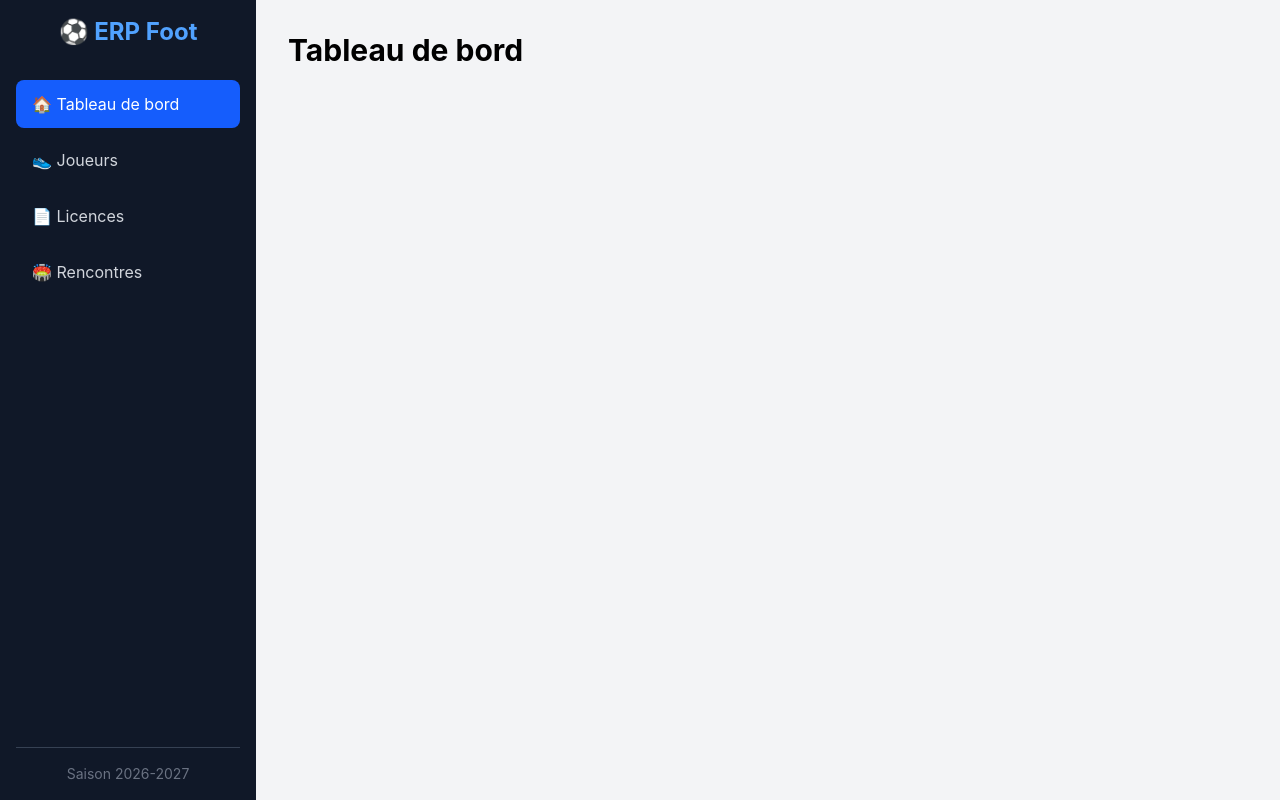
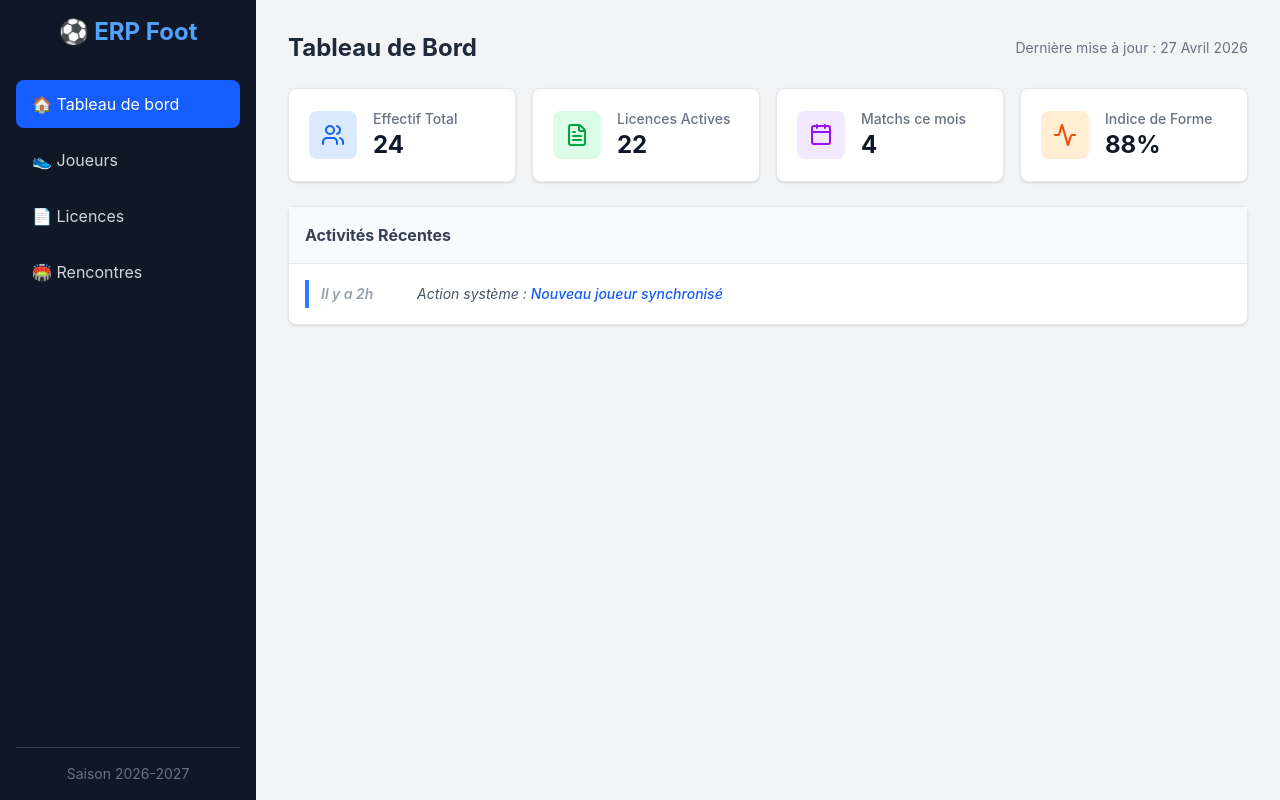
Before and after one commit to S-dev69/erp-foot, a React (Vite) app in the folder frontend/: page / in a window 1280 px wide. Built offline with nearby package versions, Linux system fonts and the light colour scheme.

Commit message:
feat(frontend): refonte graphique pro avec data table et dashboard

```diff
--- a/frontend/package.json
+++ b/frontend/package.json
@@ -12,6 +12,7 @@
   "dependencies": {
     "@tailwindcss/vite": "^4.2.4",
     "axios": "^1.15.2",
+    "lucide-react": "^1.11.0",
     "react": "^19.2.5",
     "react-dom": "^19.2.5",
     "react-router-dom": "^7.14.2"
--- a/frontend/src/App.tsx
+++ b/frontend/src/App.tsx
@@ -1,11 +1,62 @@
 import { BrowserRouter, Routes, Route } from 'react-router-dom';
 import Sidebar from './components/Sidebar';
 import JoueursList from './components/JoueursList';
+import { Users, FileText, Calendar, Activity } from 'lucide-react';
 
-// pages temporaires pour tester la navigation
-const Dashboard = () => <h2 className="text-3xl font-bold">Tableau de bord</h2>;
-const Licences = () => <h2 className="text-3xl font-bold">Gestion des Licences</h2>;
-const Rencontres = () => <h2 className="text-3xl font-bold">Calendrier des Rencontres</h2>;
+const Dashboard = () => (
+  <div className="space-y-6">
+    <div className="flex justify-between items-center">
+      <h2 className="text-2xl font-bold text-gray-800">Tableau de Bord</h2>
+      <span className="text-sm text-gray-500">Dernière mise à jour : 27 Avril 2026</span>
+    </div>
+
+    {/* Grille de statistiques type ERP */}
+    <div className="grid grid-cols-1 md:grid-cols-2 lg:grid-cols-4 gap-4">
+      {[
+        { label: 'Effectif Total', value: '24', icon: Users, color: 'text-blue-600', bg: 'bg-blue-100' },
+        { label: 'Licences Actives', value: '22', icon: FileText, color: 'text-green-600', bg: 'bg-green-100' },
+        { label: 'Matchs ce mois', value: '4', icon: Calendar, color: 'text-purple-600', bg: 'bg-purple-100' },
+        { label: 'Indice de Forme', value: '88%', icon: Activity, color: 'text-orange-600', bg: 'bg-orange-100' },
+      ].map((stat, i) => (
+        <div key={i} className="bg-white p-5 rounded-lg border border-gray-200 shadow-sm flex items-center space-x-4">
+          <div className={`${stat.bg} p-3 rounded-lg`}>
+            <stat.icon className={`w-6 h-6 ${stat.color}`} />
+          </div>
+          <div>
+            <p className="text-sm text-gray-500 font-medium">{stat.label}</p>
+            <p className="text-2xl font-bold text-gray-900">{stat.value}</p>
+          </div>
+        </div>
+      ))}
+    </div>
+
+    {/* Journal d'activité*/}
+    <div className="bg-white border border-gray-200 rounded-lg shadow-sm">
+      <div className="p-4 border-b border-gray-200 font-bold text-gray-700 bg-gray-50">Activités Récentes</div>
+      <div className="p-4 space-y-4">
+        <div className="flex items-center text-sm border-l-4 border-blue-500 pl-3 py-1">
+          <span className="font-semibold w-24 text-gray-400 italic">Il y a 2h</span>
+          <p className="text-gray-600 italic">Action système : <span className="text-blue-600 font-medium">Nouveau joueur synchronisé</span></p>
+        </div>
+      </div>
+    </div>
+  </div>
+);
+
+// --- COMPOSANTS TEMPORAIRES ---
+const Licences = () => (
+  <div className="bg-white p-6 rounded-xl border border-gray-200 shadow-sm text-center py-12">
+    <h3 className="text-xl font-bold text-gray-500">📄 Module Licences</h3>
+    <p className="text-gray-400 mt-2">En cours de développement...</p>
+  </div>
+);
+
+const Rencontres = () => (
+  <div className="bg-white p-6 rounded-xl border border-gray-200 shadow-sm text-center py-12">
+    <h3 className="text-xl font-bold text-gray-500">🗓️ Module Rencontres</h3>
+    <p className="text-gray-400 mt-2">En cours de développement...</p>
+  </div>
+);
 
 function App() {
   return (
--- a/frontend/src/components/JoueursList.tsx
+++ b/frontend/src/components/JoueursList.tsx
@@ -128,30 +128,51 @@ export default function JoueursList() {
         </form>
       </div>
 
-      <div className="grid grid-cols-1 md:grid-cols-2 lg:grid-cols-3 gap-6">
+      {/* Data Table structurée (Standard SAP/Dolibarr) */}
+    <div className="bg-white border border-gray-200 rounded-lg shadow-sm overflow-hidden">
+      <table className="w-full text-left border-collapse">
+        <thead className="bg-gray-50 border-b border-gray-200">
+          <tr>
+            <th className="px-6 py-3 text-xs font-semibold text-gray-500 uppercase tracking-wider">Identité du Joueur</th>
+            <th className="px-6 py-3 text-xs font-semibold text-gray-500 uppercase tracking-wider">Poste occupé</th>
+            <th className="px-6 py-3 text-xs font-semibold text-gray-500 uppercase tracking-wider text-right">Actions</th>
+          </tr>
+        </thead>
+        <tbody className="divide-y divide-gray-200">
           {joueurs.map((joueur) => (
-          <div key={joueur.id} className="bg-white p-6 rounded-xl shadow-sm border border-gray-200 hover:shadow-md transition-shadow relative overflow-hidden group flex justify-between items-start">
-            <div>
-              <h3 className="text-xl font-bold text-gray-900">
-                {joueur.prenom} <span className="uppercase">{joueur.nom}</span>
-              </h3>
-              <span className="inline-block mt-3 px-3 py-1 bg-blue-100 text-blue-800 rounded-full text-sm font-semibold">
-                ⚽ {joueur.poste}
+            <tr key={joueur.id} className="hover:bg-gray-50 transition-colors group">
+              <td className="px-6 py-4 whitespace-nowrap">
+                <div className="font-bold text-gray-900 leading-tight">{joueur.prenom} {joueur.nom.toUpperCase()}</div>
+                <div className="text-[10px] text-gray-400 font-mono">UID: {joueur.id}</div>
+              </td>
+              <td className="px-6 py-4 whitespace-nowrap">
+                <span className={`px-2.5 py-0.5 rounded text-[11px] font-bold uppercase tracking-tight border ${
+                  joueur.poste === 'Gardien' ? 'bg-orange-50 text-orange-700 border-orange-200' :
+                  joueur.poste === 'Défenseur' ? 'bg-blue-50 text-blue-700 border-blue-200' :
+                  joueur.poste === 'Milieu' ? 'bg-green-50 text-green-700 border-green-200' :
+                  'bg-red-50 text-red-700 border-red-200'
+                }`}>
+                  {joueur.poste}
                 </span>
-            </div>
-
+              </td>
+              <td className="px-6 py-4 whitespace-nowrap text-right">
                 <button
                   onClick={() => handleDelete(joueur.id)}
-              className="text-red-400 hover:text-red-600 opacity-0 group-hover:opacity-100 transition-opacity p-2 cursor-pointer"
-              title="Supprimer ce joueur"
+                  className="text-gray-300 hover:text-red-600 p-2 transition-colors cursor-pointer"
+                  title="Révoquer le joueur"
                 >
                   🗑️
                 </button>
-          </div>
+              </td>
+            </tr>
           ))}
+        </tbody>
+      </table>
 
       {joueurs.length === 0 && (
-          <p className="col-span-full text-gray-500 italic">Aucun joueur trouvé dans la base de données.</p>
+        <div className="p-12 text-center text-gray-400 text-sm italic">
+          Aucun enregistrement trouvé dans la base de données actuelle.
+        </div>
       )}
     </div>
     </div>
```
Also changed, not shown: 1 other file (tests, documents, lock files or other folders). Lines whose indentation alone changed are shown as unchanged.
